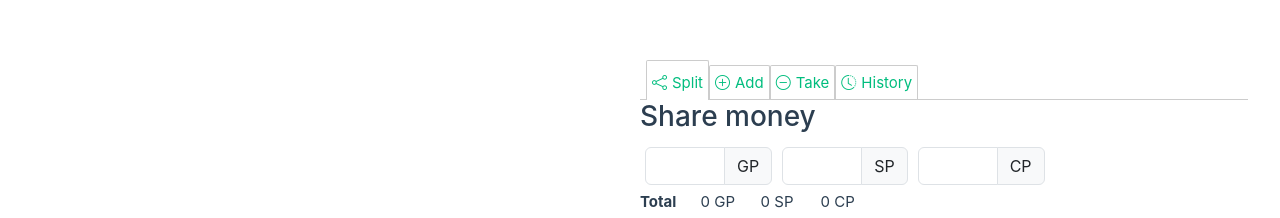
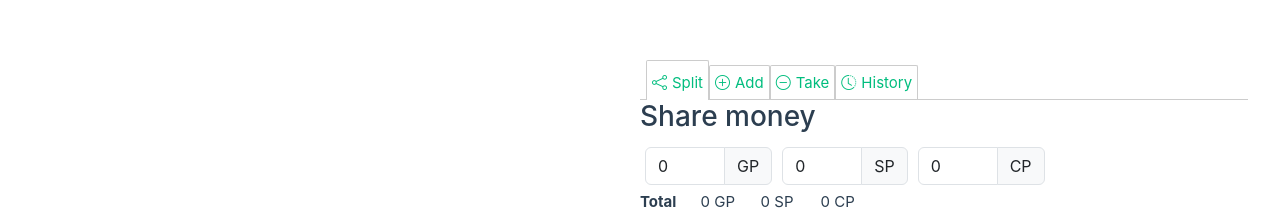
Before and after one commit to Trantion897/party-kitty, a Vue app: page / in a window 1280 px wide. Shown: the part 117-335 px from the top of the page. Built offline with nearby package versions, Linux system fonts and the light colour scheme.

Commit message:
Fix bad change in currency.zero method

```diff
--- a/src/stores/currency.js
+++ b/src/stores/currency.js
@@ -90,7 +90,7 @@ export const useCurrencyStore = defineStore('currency', {
 
 	    zero() {
 	    	const z = {}
-	    	for (const i of this.currencies) {
+	    	for (const i in this.currencies) {
 	    		z[this.currencies[i]] = 0;
 	    	}
 	    	return z;
```
